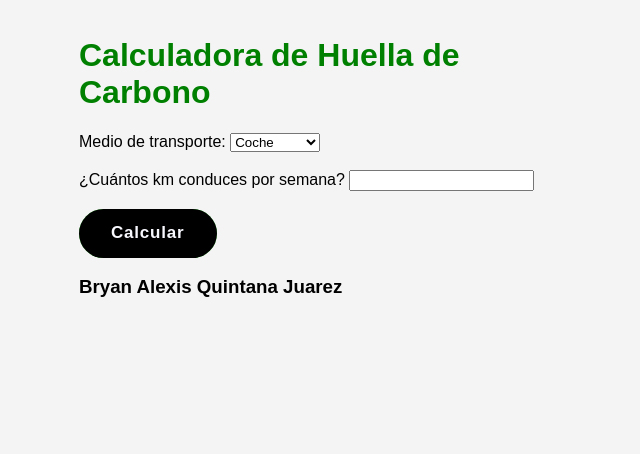
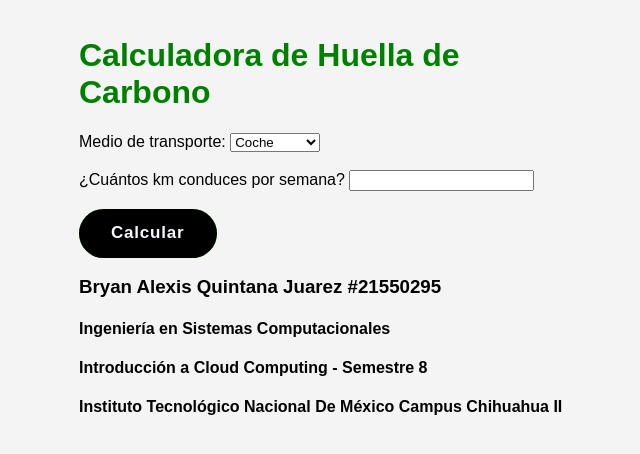
Before and after one commit to BryanQuintanaTV/carbon-calculator-examen, a Flask app: page / in a window 1280 px wide. Shown: the top 454 px of the page, without its empty margins (311-951 px from the left). Run offline with Flask 3, Linux system fonts and the light colour scheme.

Commit message:
add extra info

```diff
--- a/templates/index.html
+++ b/templates/index.html
@@ -6,9 +6,19 @@
     <link rel="stylesheet" href="/static/style.css" />
   </head>
   <body>
-    <h1>Calculadora de Huella de Carbono</h1>
 
-    <form method="post">
+
+    <div>
+
+
+      <header>
+        <h1>Calculadora de Huella de Carbono</h1>
+      </header>
+
+
+      <main>
+
+        <form method="post">
       <label for="transport">Medio de transporte:</label>
       <select name="transport" required>
         <option value="coche">Coche</option>
@@ -53,6 +63,20 @@
     </ul>
     {% endif %}
 
-    <h3>Bryan Alexis Quintana Juarez</h3>
+      </main>
+
+
+      <footer>
+
+        <h3>Bryan Alexis Quintana Juarez #21550295</h3>
+        <h4>Ingeniería en Sistemas Computacionales</h4>
+        <h4>Introducción a Cloud Computing - Semestre 8</h4>
+        <h4>Instituto Tecnológico Nacional De México Campus Chihuahua II</h4>
+
+      </footer>
+
+
+    </div>
+
   </body>
 </html>
```
